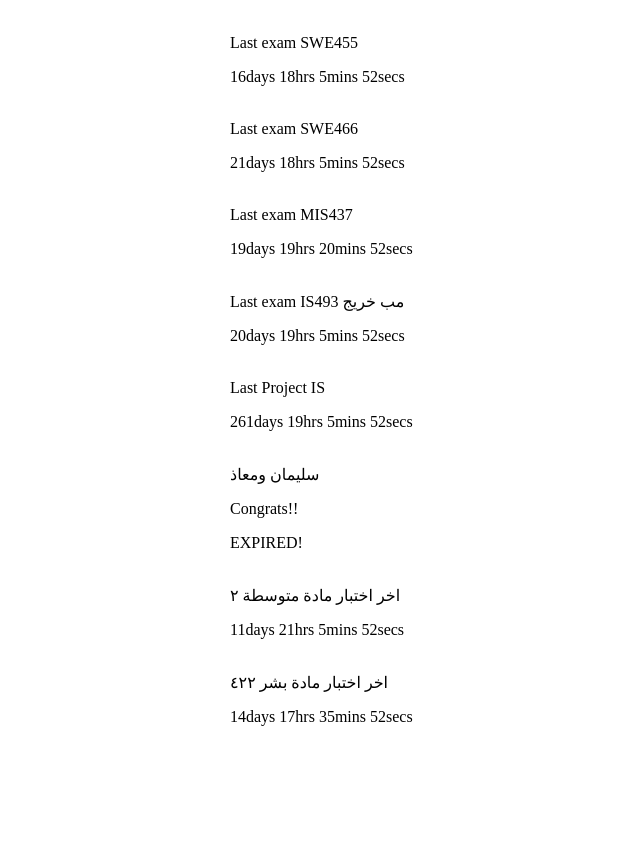
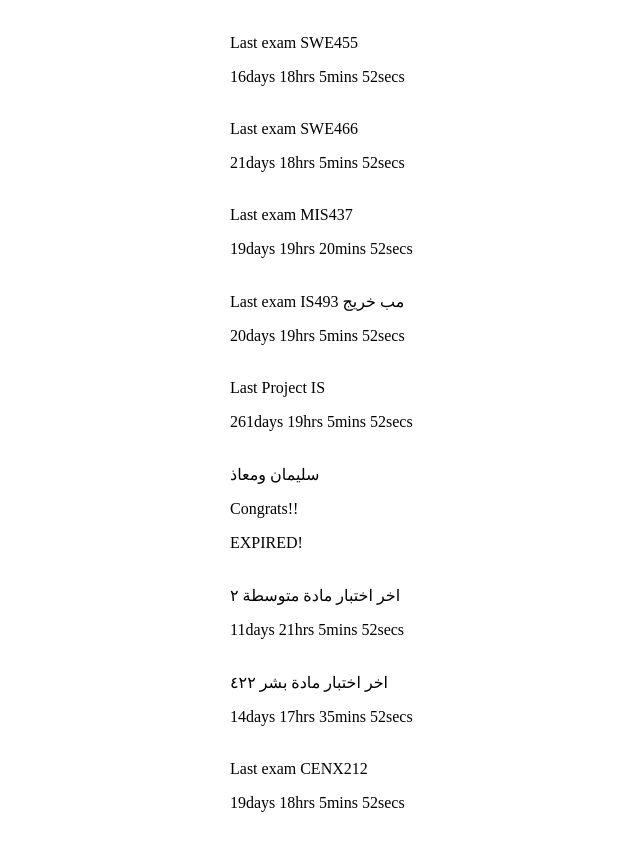
Before and after one commit to MohammedAlsenani/countdown, a plain HTML site: page index.html in a window 1280 px wide. Shown: the whole page, without its empty margins (94-734 px from the left). Before the commit the page ends 800 px from the top, so only its background shows below. Drawn offline with Linux system fonts and the light colour scheme.

Commit message:
Update index.html

```diff
--- a/index.html
+++ b/index.html
@@ -10,6 +10,7 @@
     CountDownTimer('05/04/2021 12:15 PM', 'MIScountdown');
     CountDownTimer('04/26/2021 02:00 PM', 'IMAMcountdown');
     CountDownTimer('04/29/2021 10:30 AM', 'ahmedcountdown');
+    CountDownTimer('05/04/2021 11:00 AM', 'ibracountdown');
 
 
 
@@ -95,6 +96,11 @@ Congrats!!
 </p>
 <div id="ahmedcountdown"></div>
 <br>
+<p>
+Last exam CENX212
+</p>
+<div id="ibracountdown"></div>
+<br>
 </div>
 </body>
 </html>
```
